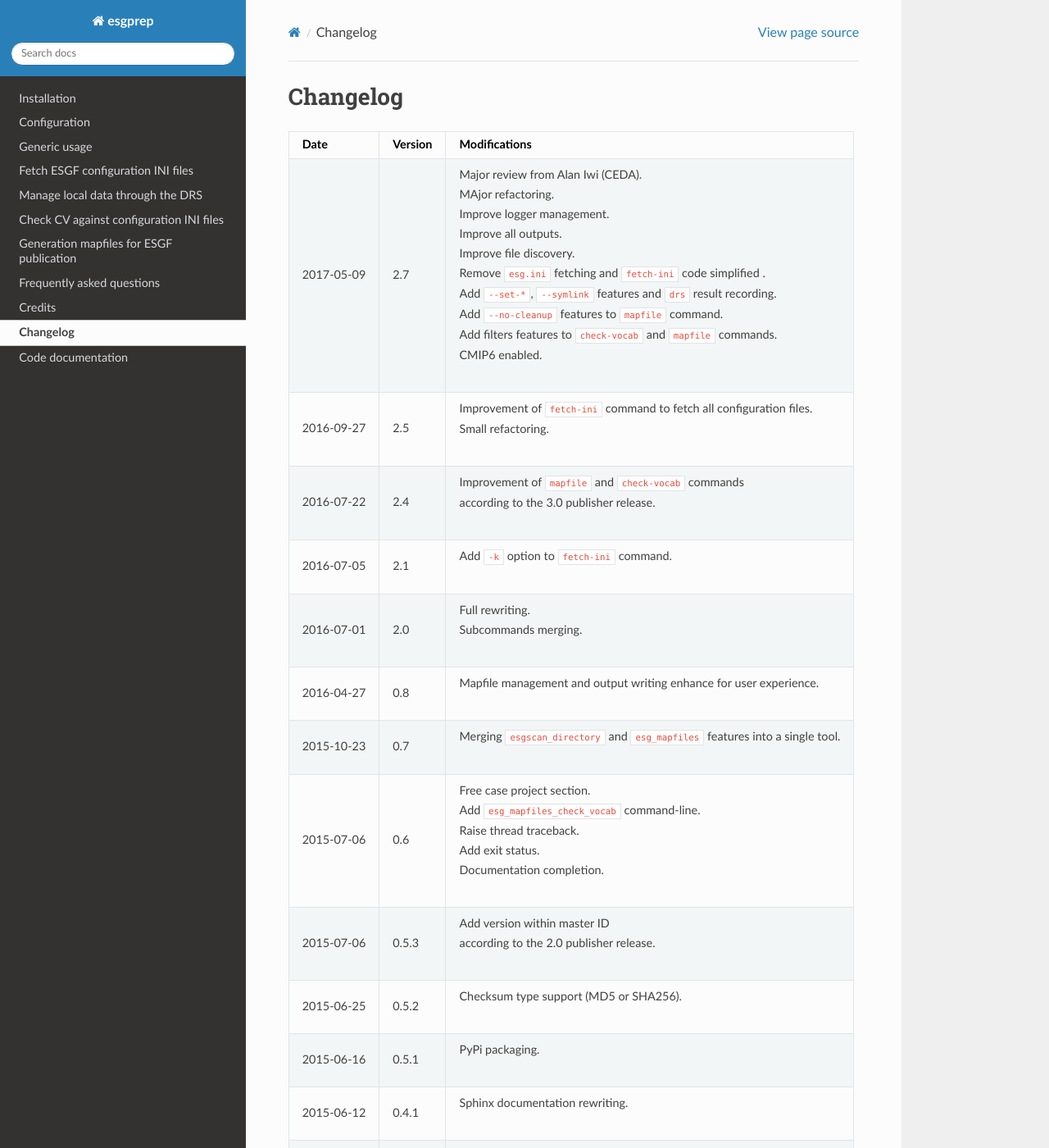
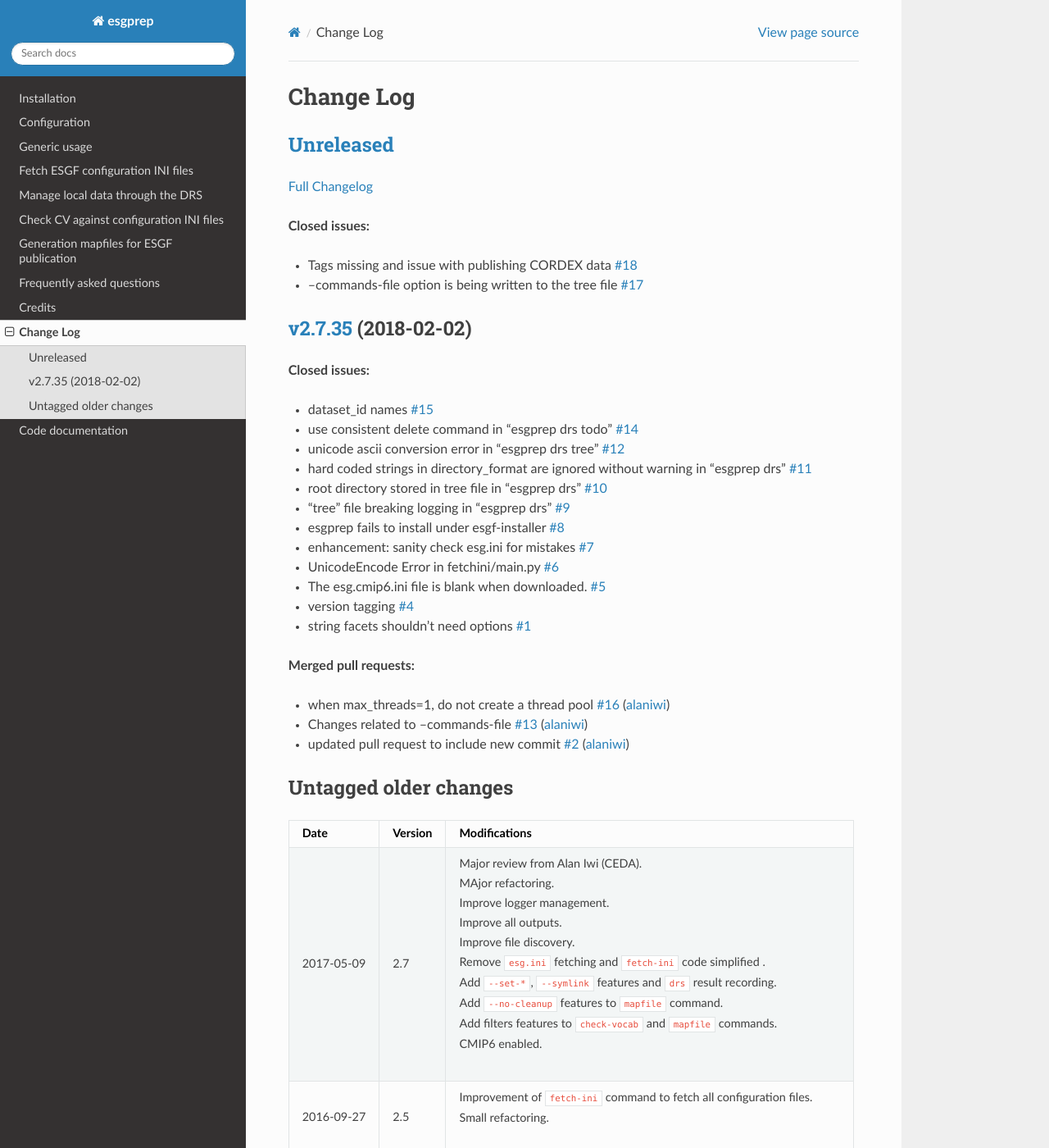
Before and after one commit to ESGF/esgf-prepare, a Sphinx documentation site: the page built from docs/log.rst, in a window 1280 px wide and 1400 px high. Shown: the whole window at 82% size. Built offline with Sphinx 7.4.7 and the Read the Docs theme 2.0.0, drawn with Linux system fonts in a browser that asks for light colours; the version number could not be read and is left out.

Commit message:
Update changelog

```diff
--- a/docs/log.rst
+++ b/docs/log.rst
@@ -1,8 +1,67 @@
 .. _log:
 
 
-Changelog
-=========
+Change Log
+==========
+
+`Unreleased <https://github.com/ESGF/esgf-prepare/tree/HEAD>`__
+---------------------------------------------------------------
+
+`Full
+Changelog <https://github.com/ESGF/esgf-prepare/compare/v2.7.35...HEAD>`__
+
+**Closed issues:**
+
+-  Tags missing and issue with publishing CORDEX data
+   `#18 <https://github.com/ESGF/esgf-prepare/issues/18>`__
+-  --commands-file option is being written to the tree file
+   `#17 <https://github.com/ESGF/esgf-prepare/issues/17>`__
+
+`v2.7.35 <https://github.com/ESGF/esgf-prepare/tree/v2.7.35>`__ (2018-02-02)
+----------------------------------------------------------------------------
+
+**Closed issues:**
+
+-  dataset\_id names
+   `#15 <https://github.com/ESGF/esgf-prepare/issues/15>`__
+-  use consistent delete command in "esgprep drs todo"
+   `#14 <https://github.com/ESGF/esgf-prepare/issues/14>`__
+-  unicode ascii conversion error in "esgprep drs tree"
+   `#12 <https://github.com/ESGF/esgf-prepare/issues/12>`__
+-  hard coded strings in directory\_format are ignored without warning
+   in "esgprep drs"
+   `#11 <https://github.com/ESGF/esgf-prepare/issues/11>`__
+-  root directory stored in tree file in "esgprep drs"
+   `#10 <https://github.com/ESGF/esgf-prepare/issues/10>`__
+-  "tree" file breaking logging in "esgprep drs"
+   `#9 <https://github.com/ESGF/esgf-prepare/issues/9>`__
+-  esgprep fails to install under esgf-installer
+   `#8 <https://github.com/ESGF/esgf-prepare/issues/8>`__
+-  enhancement: sanity check esg.ini for mistakes
+   `#7 <https://github.com/ESGF/esgf-prepare/issues/7>`__
+-  UnicodeEncode Error in fetchini/main.py
+   `#6 <https://github.com/ESGF/esgf-prepare/issues/6>`__
+-  The esg.cmip6.ini file is blank when downloaded.
+   `#5 <https://github.com/ESGF/esgf-prepare/issues/5>`__
+-  version tagging
+   `#4 <https://github.com/ESGF/esgf-prepare/issues/4>`__
+-  string facets shouldn't need options
+   `#1 <https://github.com/ESGF/esgf-prepare/issues/1>`__
+
+**Merged pull requests:**
+
+-  when max\_threads=1, do not create a thread pool
+   `#16 <https://github.com/ESGF/esgf-prepare/pull/16>`__
+   (`alaniwi <https://github.com/alaniwi>`__)
+-  Changes related to --commands-file
+   `#13 <https://github.com/ESGF/esgf-prepare/pull/13>`__
+   (`alaniwi <https://github.com/alaniwi>`__)
+-  updated pull request to include new commit
+   `#2 <https://github.com/ESGF/esgf-prepare/pull/2>`__
+   (`alaniwi <https://github.com/alaniwi>`__)
+
+Untagged older changes
+----------------------
 
 +------------+---------+-------------------------------------------------------------------------------------+
 | Date       | Version | Modifications                                                                       |
```
